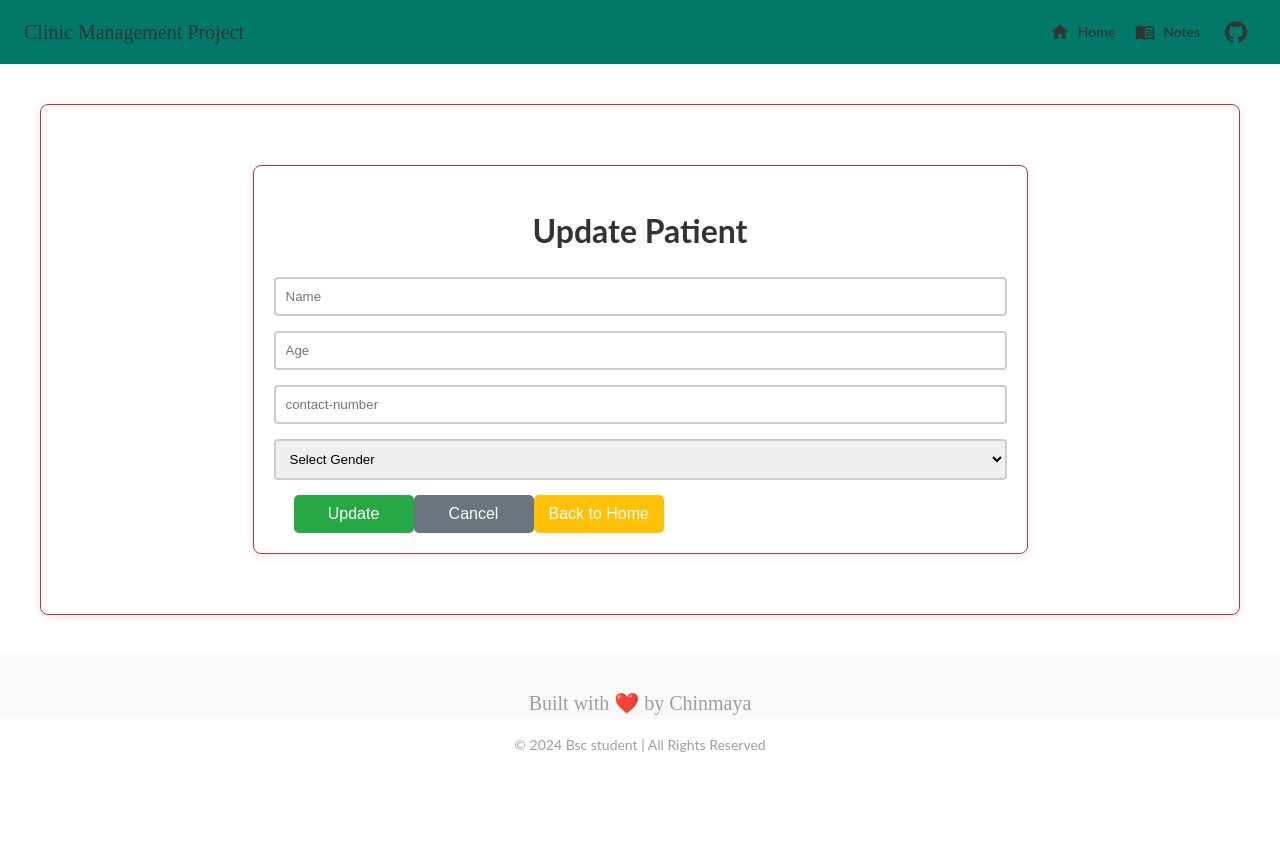
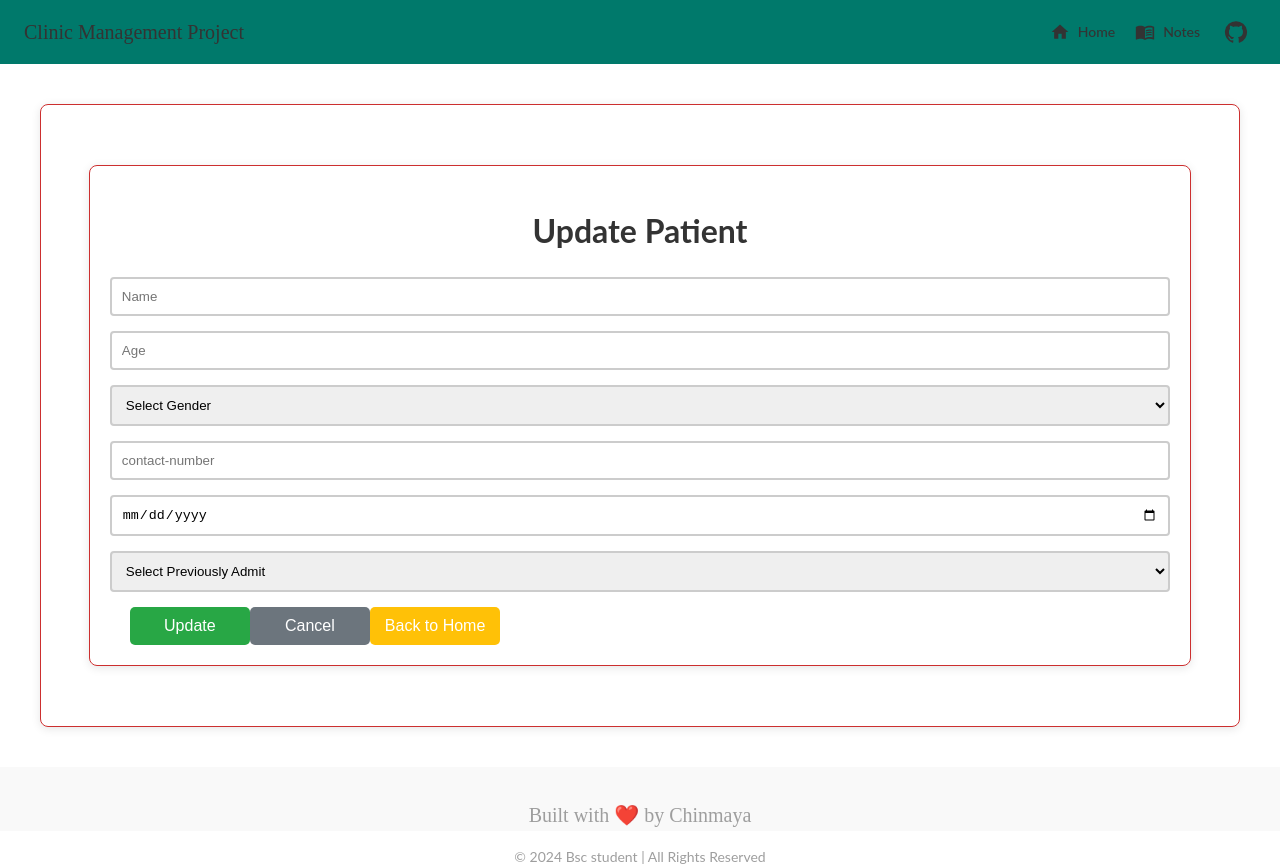
Before and after one commit to 88chinu/clinicManagement, a React (Create React App) app in the folder client/: page /edit/1 in a window 1280 px wide. Before the commit the page ends 800 px from the top, so only its background shows below. Built offline with nearby package versions, Linux system fonts and the light colour scheme.

Commit message:
update the frontend and backend

```diff
--- a/client/src/components/createPatient.js
+++ b/client/src/components/createPatient.js
@@ -6,19 +6,21 @@ import Notification from './Notification';
 const API_URL = process.env.REACT_APP_API_URL
 
 const PatientAdd = ({ onPatientAdd = () => { } }) => {
-    const [name,setName] = useState('')
+    const [Patient_name,setName] = useState('')
     const [age,setAge] = useState('')
-    const [co_number,setNumber] = useState('')
     const [gender,setGender] = useState('')
+    const [contact_number,setNumber] = useState('')
+    const [admit_Date,setDate] = useState('')
+    const [previous_admit,setAdmit] = useState('')
     const navigate = useNavigate()
     const [showNotification,setShowNotification] = useState(null)
 
     const handleSubmit = async (e) => {
         e.preventDefault()
-        if (!name || !age || !co_number || !gender) return
+        if (!Patient_name || !age || !contact_number || !gender || !admit_Date || !previous_admit) return
 
         try {
-            const response = await axios.post(API_URL, { name, age, gender, co_number });
+            const response = await axios.post(API_URL, { Patient_name, age, gender, contact_number, admit_Date, previous_admit });
             const newPatientId = response.data.id;
 
             // Clear form fields
@@ -26,6 +28,8 @@ const PatientAdd = ({ onPatientAdd = () => { } }) => {
             setAge('');
             setGender('');
             setNumber('');
+            setDate('');
+            setAdmit('');
 
             // Show success notification
             setShowNotification({ type: 'success', text: `Patient "${response.data.name}" added successfully!` });
@@ -48,17 +52,24 @@ const PatientAdd = ({ onPatientAdd = () => { } }) => {
             <h2>Add Patient</h2>
             <form onSubmit={handleSubmit} className="form-container">
 
-              <input type="text" placeholder="Name"  value={name} onChange={(e) => setName(e.target.value)} required className="input-field"/>
+              <input type="text" placeholder="Name"  value={Patient_name} onChange={(e) => setName(e.target.value)} required className="input-field"/>
 
               <input type="number" placeholder="Age" value={age} onChange={(e) => setAge(e.target.value)} required className="input-field" />
-
-              <input type="number" placeholder="contact-number" value={co_number} onChange={(e) => setNumber(e.target.value)} required className="input-field" />
 
               <select value={gender} onChange={(e) => setGender(e.target.value)} required className='input-field'>
             <option value="" disabled>Select Gender</option> {/* Prompt option */}
             <option value="Male">Male</option>
             <option value="Female">Female</option>
             <option value="Other">Other</option> </select>
+
+            <input type="number" placeholder="contact-number" value={contact_number} onChange={(e) => setNumber(e.target.value)} required className="input-field" />
+
+            <input type="date" placeholder="enter admit date" value={admit_Date} onChange={(e) => setDate(e.target.value)} required className="input-field" />
+
+            <select value={previous_admit} onChange={(e) => setAdmit(e.target.value)} required className='input-field'>
+            <option value="" disabled>Select previous_admit or not</option> {/* Prompt option */}
+            <option value="true">Yes</option>
+            <option value="false">Never</option></select>
 
               <div className="button-group">
                 <button type="submit" className="btn btn-add">Add Patient</button>
--- a/client/src/components/detailsPatient.js
+++ b/client/src/components/detailsPatient.js
@@ -51,12 +51,18 @@ const PatientDetail = () => {
   }
 
   return (
-    <div className="box-container"><h2>Name: {patient.name}</h2>
+    <div className="box-container"><h2>Name: {patient.Patient_name}</h2>
+
       <div className="patient-info"><p>Age: {patient.age}</p>
 
-      <div className="patient-info"><p>Contact info: {patient.co_number}</p></div>
+      <div className="patient-info"><p>Gender: {patient.gender}</p></div> </div>
 
-      <div className="patient-info"><p>Gender: {patient.gender}</p></div> </div>
+      <div className="patient-info"><p>Contact info: {patient.contact_number}</p></div>
+
+      <div className="patient-info"><p>Admit Date: {patient.admit_date}</p></div>
+
+      <div className="patient-info"><p>Previous Admit: {patient.previous_admit}</p></div>
+
       <div className="patient-actions">
         <Link to={`/edit/${patient.id}`} className="btn btn-update">Edit</Link>
 
--- a/client/src/components/homePage.js
+++ b/client/src/components/homePage.js
@@ -12,9 +12,9 @@ const HomePage = () => {
           Manage Patients Efficiently
         </Typography>
         <Box mt={4}>
-        <Button component={Link} to="/list" color="primary"
+        <Button component={Link} to="/add" color="primary"
           variant="contained" >
-          View Patients
+          Create Patients
         </Button>
       </Box>
       </Container>
--- a/client/src/components/updatePatient.js
+++ b/client/src/components/updatePatient.js
@@ -8,7 +8,7 @@ console.log(API_URL)
 const PatientEdit = () => {
   const { id } = useParams();
   const navigate = useNavigate();
-  const [patient, setPatient] = useState({ name: '', age: '' ,co_number:'',gender:''});
+  const [patient, setPatient] = useState({Patient_name: '', age: '' ,gender:'', contact_number:'',admit_Date:'', previous_admit:''});
 
   useEffect(() => {
     const fetchPatient = async () => {
@@ -23,8 +23,8 @@ const PatientEdit = () => {
   }, [id]);
 
   const handleChange = (e) => {
-    const { name, value } = e.target;
-    setPatient({ ...patient, [name]: value });
+    const { Patient_name, value } = e.target;
+    setPatient({ ...patient, [Patient_name]: value });
   };
 
   const handleUpdate = async (e) => {
@@ -49,19 +49,27 @@ const PatientEdit = () => {
     <div className="box-container">
       <h1>Update Patient</h1>
       <form onSubmit={handleUpdate} className="form-container">
-        <input type="text" name="name" placeholder="Name" value={patient.name} onChange={handleChange}
+        <input type="text" name="Patient_name" placeholder="Name" value={patient.Patient_namename} onChange={handleChange}
           required className="input-field"/>
 
         <input type="number" name="age" placeholder="Age" value={patient.age} onChange={handleChange}
           required className="input-field"/>
-
-        <input type="number" placeholder="contact-number" value={patient.co_number} onChange={handleChange} required className="input-field" />
 
         <select type='select' placeholder="Select Gender" value={patient.gender} onChange={handleChange} required className='input-field'>
             <option value="" disabled>Select Gender</option> {/* Prompt option */}
             <option value="Male">Male</option>
             <option value="Female">Female</option>
             <option value="Other">Other</option> </select>
+
+            <input type="number" placeholder="contact-number" value={patient.contact_number} onChange={handleChange} required className="input-field" />
+
+            <input type="date" placeholder="admit date" value={patient.admit_Date} onChange={handleChange} required className="input-field" />
+
+            <select type='select' placeholder="Select Gender" value={patient.previous_admit} onChange={handleChange} required className='input-field'>
+            <option value="" disabled>Select Previously Admit</option> {/* Prompt option */}
+            <option value="true">Yes</option>
+            <option value="false">Never</option> </select>
+
 
         <div className="person-actions">
           <button type="submit" className="btn btn-update">Update</button>
```
Also changed, not shown: 2 other files (tests, documents, lock files or other folders).
